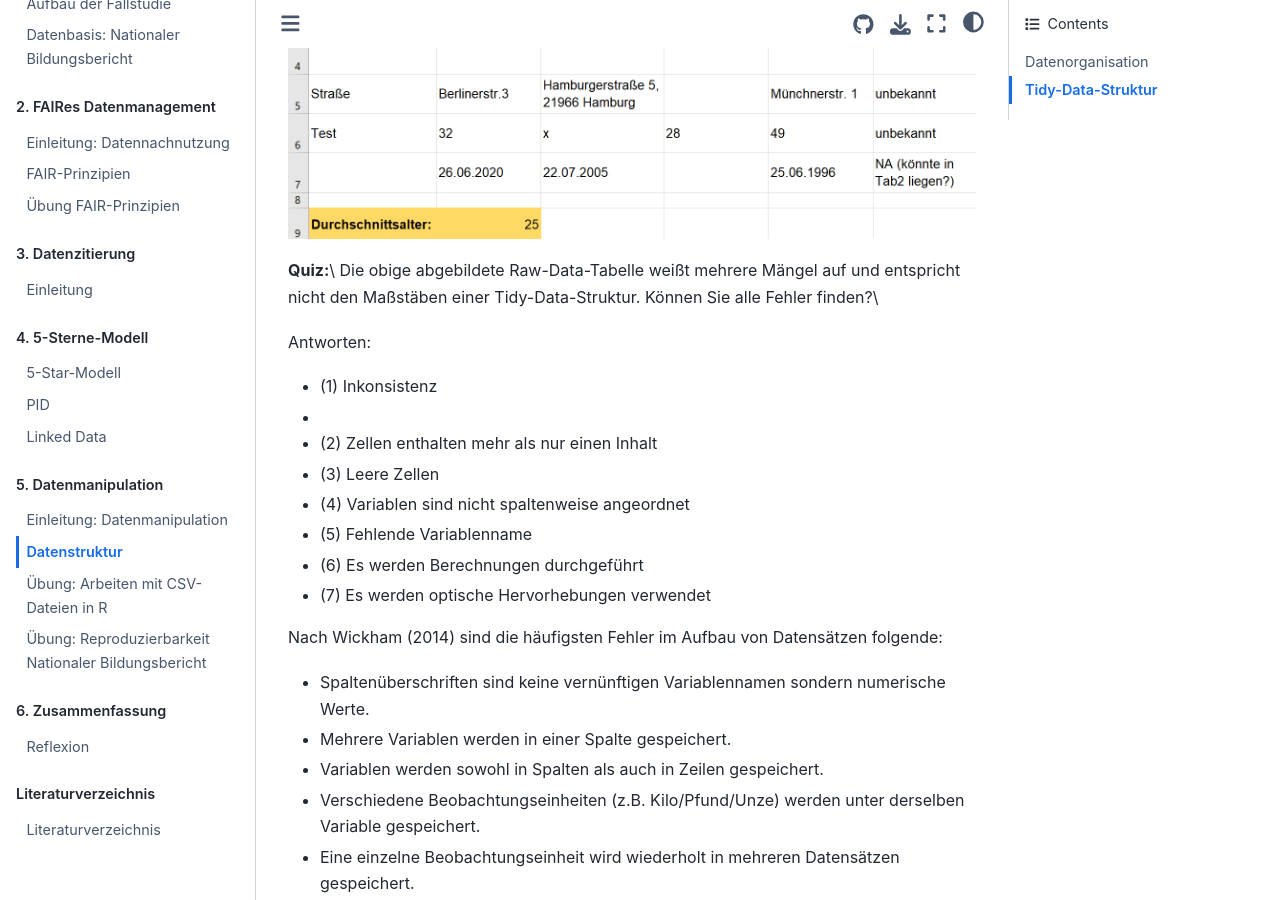
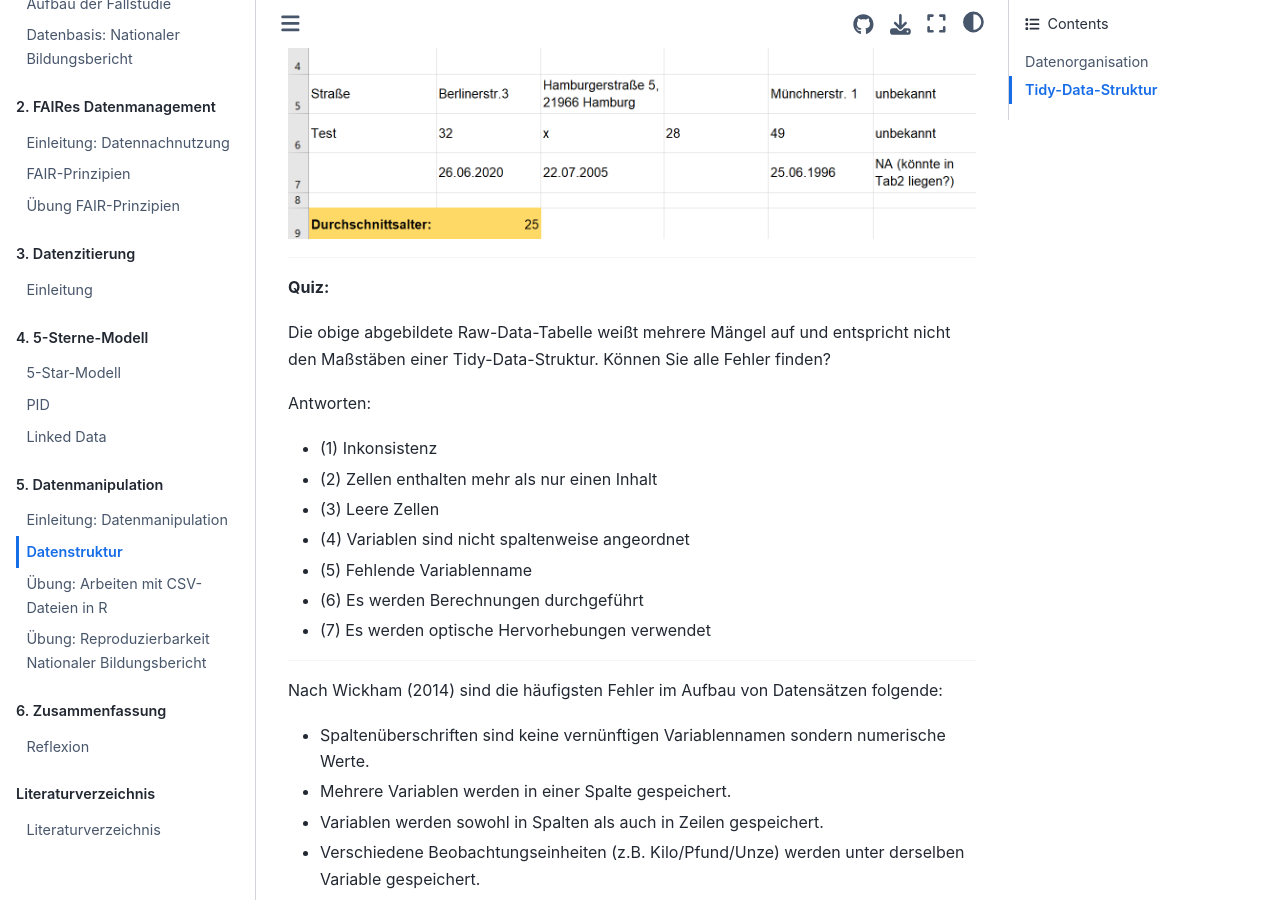
Before and after one commit to quadriga-dk/Tabelle-Fallstudie-1, a Jupyter Book: the page built from Markdown/Datenstruktur.md, in a window 1280 px wide and 900 px high, scrolled down 2820 px. Built offline with Jupyter Book 1.0.4 settings and Sphinx 7.4.7 and the Sphinx Book theme 1.1.4, drawn with Linux system fonts in a browser that asks for light colours; cross-references to code outside the pages are shown as plain code.

```diff
--- a/Markdown/Datenstruktur.md
+++ b/Markdown/Datenstruktur.md
@@ -41,13 +41,15 @@ Durch Einhaltung dieser Struktur entsteht eine Tabelle, die eine schnelle, einfa
 Beispiel für keine Tidy-Data-Struktur:
 ![](_images/tidy_data_schlecht.png)
 
-**Quiz:**\
-Die obige abgebildete Raw-Data-Tabelle weißt mehrere Mängel auf und entspricht nicht den Maßstäben einer Tidy-Data-Struktur. Können Sie alle Fehler finden?\
+***
+**Quiz:**
+
+Die obige abgebildete Raw-Data-Tabelle weißt mehrere Mängel auf und entspricht nicht den Maßstäben einer Tidy-Data-Struktur. Können Sie alle Fehler finden?
 
 
 Antworten:
 - (1)	Inkonsistenz
--
+
 - (2)	Zellen enthalten mehr als nur einen Inhalt
 
 - (3)	Leere Zellen
@@ -60,7 +62,7 @@ Antworten:
 
 - (7) Es werden optische Hervorhebungen verwendet
 
-
+***
 Nach Wickham (2014) sind die häufigsten Fehler im Aufbau von Datensätzen folgende:
 
 - Spaltenüberschriften sind keine vernünftigen Variablennamen sondern numerische Werte.
```
